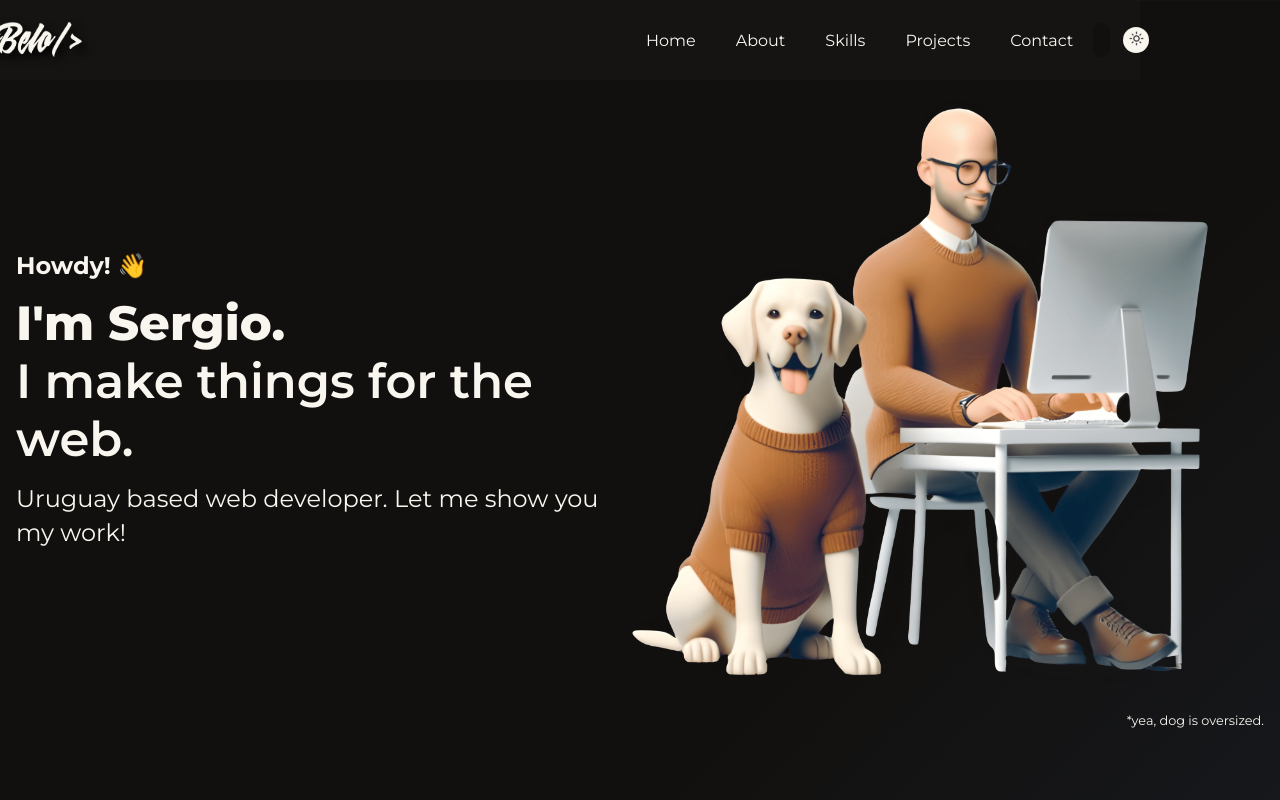
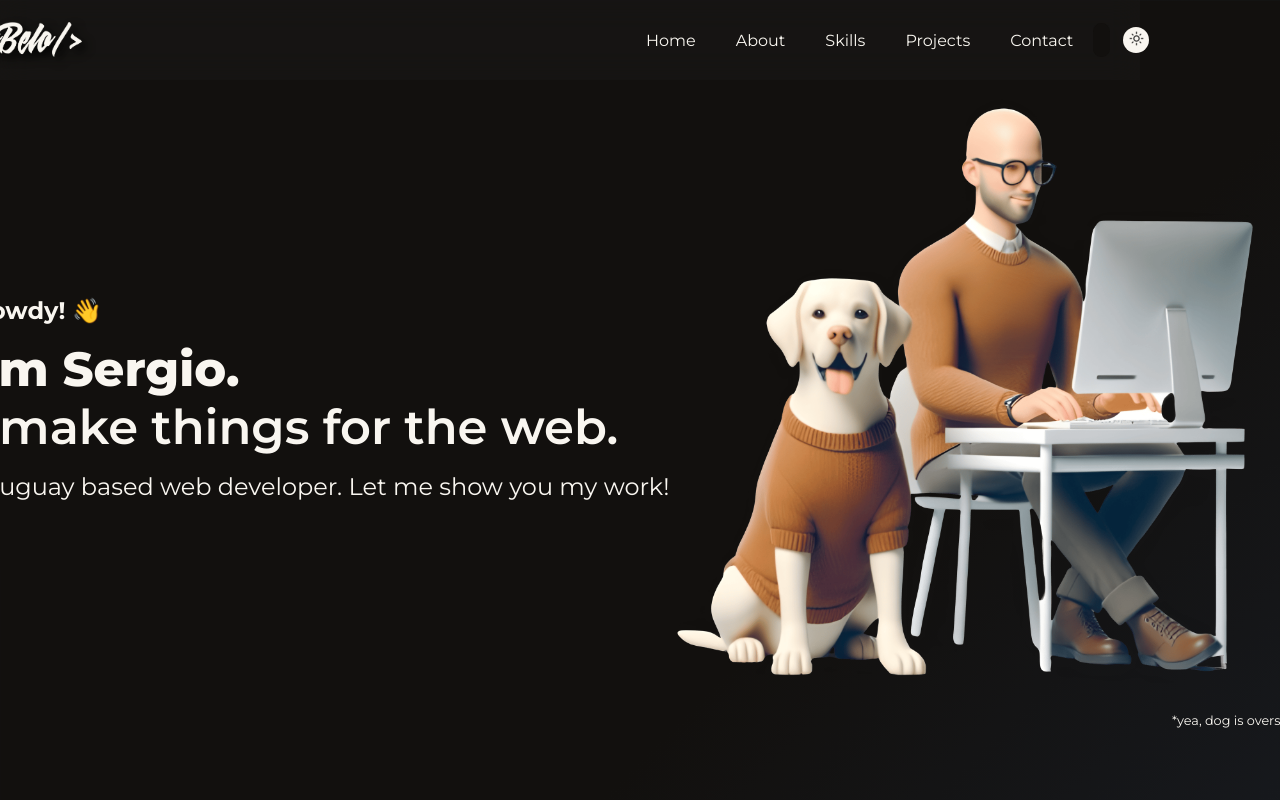
Before and after one commit to na7hk3r/smcurbelo, a React (Vite) app: page / in a window 1280 px wide. Shown: the top 800 px of the page. Built offline with nearby package versions, Linux system fonts and the light colour scheme.

Commit message:
Correcciones contenedor

```diff
--- a/src/App.jsx
+++ b/src/App.jsx
@@ -1,4 +1,3 @@
-import React from 'react';
 import Navbar from './components/Navbar/Navbar'
 import Hero from './components/Hero/Hero';
 import About from './components/About/About';
--- a/src/index.css
+++ b/src/index.css
@@ -42,7 +42,7 @@ body {
   display: flex;
   justify-content: center;
   width: 100%;
-  padding: 10%;
+  padding: 5%;
 }
 
 a{
@@ -65,7 +65,4 @@ a{
     margin-top: 5rem;
     margin-bottom: 5rem;
   }
-  .container:first-of-type{
-    margin-bottom: 0;
-  }
 }
```
